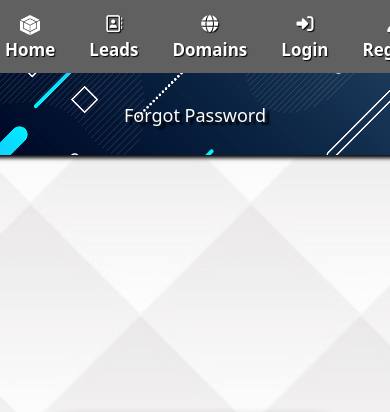
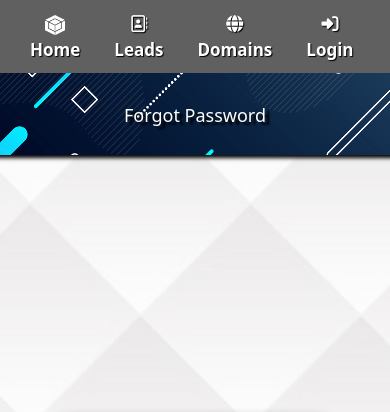
Before and after one commit to ahndawn/Exclusive-Lead-Server, a Flask app: page /forgot_password in a window 390 px wide. Shown: the top 412 px of the page. Run offline with Flask 3, Linux system fonts and the light colour scheme; some libraries are stand-ins or nearby versions.

Commit message:
fix sign in css

```diff
--- a/static/css/main.css
+++ b/static/css/main.css
@@ -541,6 +541,10 @@ ul{
     margin-left: -30px !important;
   }
 
+  #registerbtn{
+    display:none
+  }
+
   .head{
     margin-top:43px;
   }
@@ -618,7 +622,7 @@ ul{
   }
 
   .clearfix{
-    margin-left:-20px !important;
+    margin-left: 5px !important;
   }
 
   #addDomainForm{
--- a/templates/home.html
+++ b/templates/home.html
@@ -29,7 +29,7 @@
         <li><a href="/domains"><i class="fa-solid fa-globe"></i> <b class="nav-info">Domains</b></a></li>
       {% if not current_user.is_authenticated %}
         <li class="userBtn"><a href="{{ url_for('auth.login') }}"><i class="fa-solid fa-right-to-bracket"></i> <b class="nav-info">Login</b></a></li>
-        <li class="userBtn"><a href="{{ url_for('auth.register') }}"><i class="fa-solid fa-user-plus"></i> <b class="nav-info">Register</a></li>
+        <li class="userBtn" id="registerbtn"><a href="{{ url_for('auth.register') }}"><i class="fa-solid fa-user-plus"></i> <b class="nav-info">Register</a></li>
       {% endif %}
       {% if current_user.is_authenticated %}
         <li class="userBtn"><a href="{{ url_for('auth.logout') }}"><i class="fa-solid fa-house-circle-xmark"></i> <b class="nav-info">Logout</b></a></li>
```
